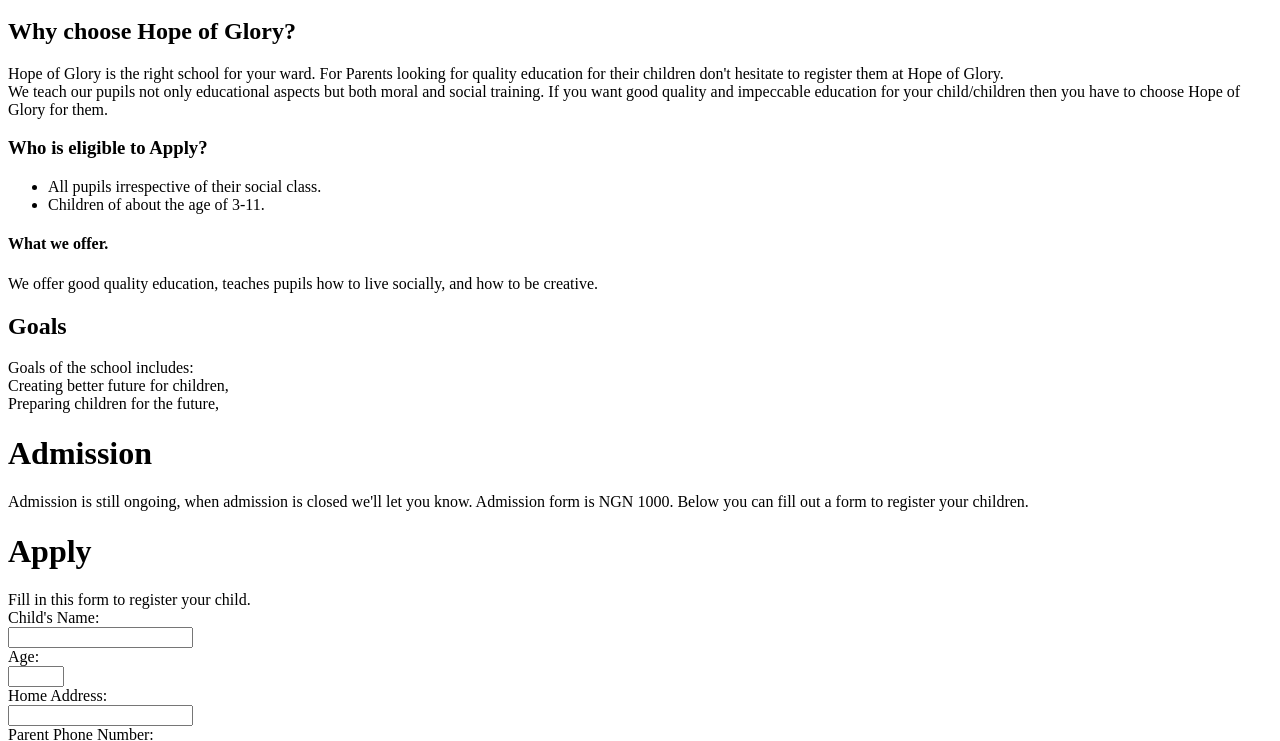
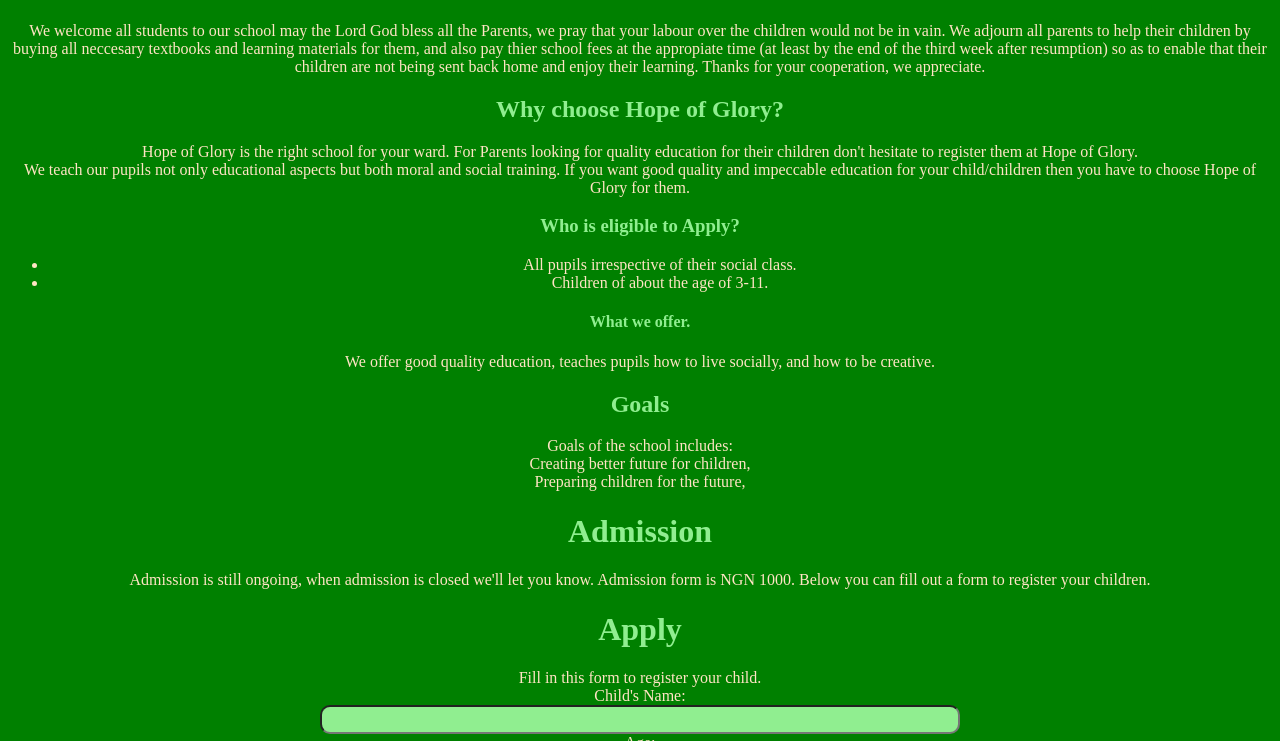
Before and after one commit to TimmeyB/HOG, a plain HTML site: page index.html in a window 1280 px wide. Shown: the part 272-1013 px from the top of the page. Drawn offline with Linux system fonts and the light colour scheme.

Commit message:
Update index.html

```diff
--- a/index.html
+++ b/index.html
@@ -3,9 +3,8 @@
    <head>
        <meta name="viewport" content="width=device-width, initial-scale=1">
        <title>HOPE OF GLORY"</title>
+       <link href="css/style.css" rel="stylesheet" type="text/css">
    </head>
-
-     </head>
 
      <body>
 
```
